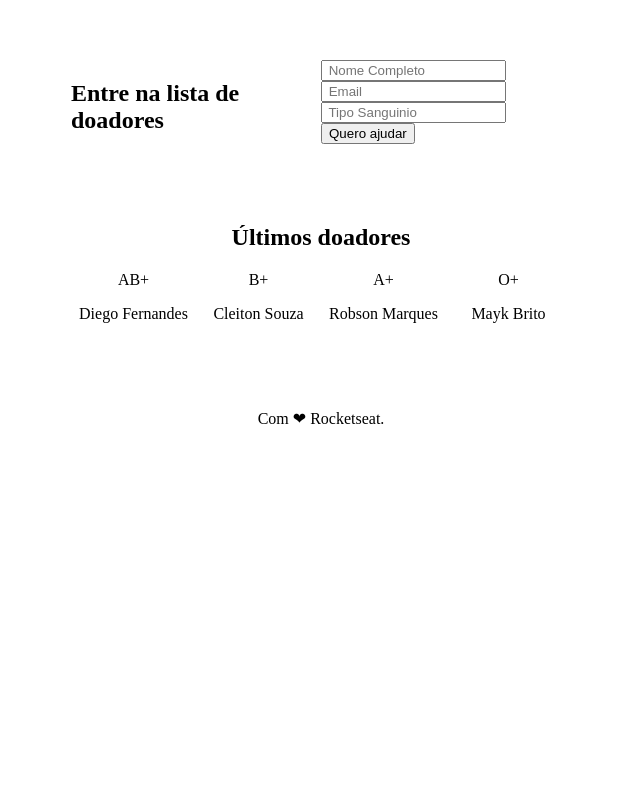
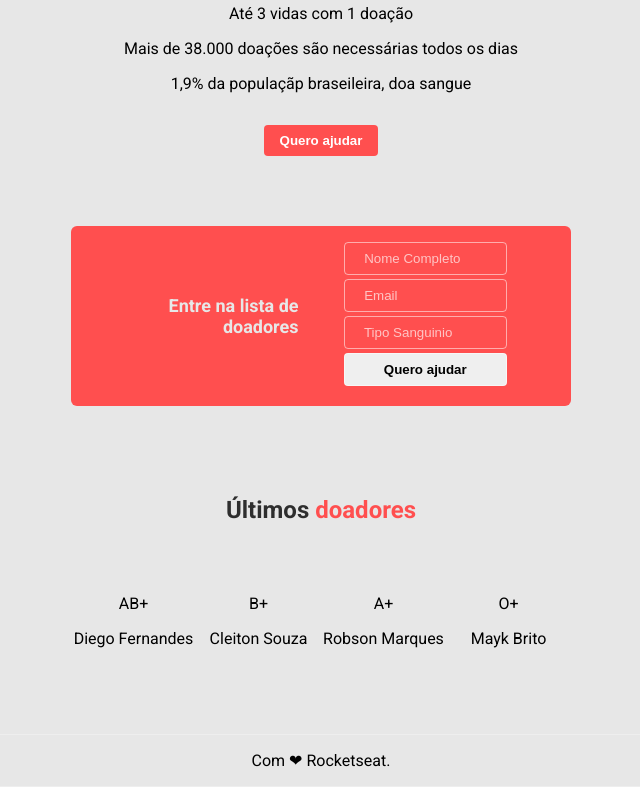
Before and after one commit to MateusBezzan123/MaratonaDev-3.0, a plain HTML site: page index.html in a window 1280 px wide. Shown: the part 260-1047 px from the top of the page, without its empty margins (319-959 px from the left). Before the commit the page ends 800 px from the top, so only its background shows below. Drawn offline with Linux system fonts and the light colour scheme.

Commit message:
Quase finalizando a primeira aula

```diff
--- a/index.html
+++ b/index.html
@@ -10,12 +10,13 @@
         <!-- são configurações da minha pagina -->
         <title>Doe  Sangue! Doe vida </title>
         <link rel="stylesheet" href="style.css">
+        <link href="https://fonts.googleapis.com/css?family=Roboto:400,700&display=swap" rel="stylesheet">
     </head>
 
     <body>
         <!-- aqui vem todo conteúdo visivel para o usuário,dentro de certa pagina-->
         <header>
-            <h1> Doe</h1>
+            <img class="logo" src="logo.png" alt="DOE">
             <h2> A sua doação importa</h2>
             <p> Até 3 vidas com 1 doação</p>
             <p> Mais de 38.000 doações são necessárias todos os dias </p>
@@ -34,7 +35,7 @@
         </section>
 
         <main>
-            <h2>Últimos doadores</h2>
+            <h2>  Últimos <span>doadores</span></h2>
             <section class="donors">
                 <div class="donor">
                     <div class="blood">AB+</div>
--- a/style.css
+++ b/style.css
@@ -1,29 +1,129 @@
 /* CASCADING STYLESHEET */
+
+/* Global */
+*{
+    /* Corrigino o comportamento padrão do css */
+    box-sizing: border-box;
+}
+
 
 html, body {
     margin: 0;
 }
 
-/*   Alinhamentos, Espaçamento, Larguras e Alturas     */
+body {
+    display: flex;
+    flex-direction: column;
+    height: 100vh;
 
-header, main, footer {
-    text-align: center;
+    /* Fonte */
+    font-family: 'Roboto', sans-serif;
+
+    background-color: #e7e7e7;
 }
 
-.donors {
+.logo {
+    width: 120px;
+    margin: 70px 0px;
+}
+
+
+/* Titulos */
+header h1, main h2 {
+    margin-bottom: 70px;
+}
+
+.form h2 {
+    text-align: right;
+    color: #e7e7e7;
+    font-size: 18px;
+}
+
+h1,h2 {
+    color: #000000cc;
+}
+
+main h2 span {
+    color: #ff4f4f;
+}
+
+
+/*   Alinhamentos, Espaçamento, Larguras e Alturas     */
+main .donors {
     display:grid;
     grid-template-columns: 1fr 1fr 1fr 1fr;
 }
 
+/* Form */
 .form {
     display: grid;
     grid-template-columns: 1fr 1fr;
+    grid-gap: 45px;
+    background-color: #ff4f4f;
+    padding: 16px 64px;
+    align-items: center;
+    border-radius: 6px;
+}
+form input,
+form button {
+
+    /* Largura */
+    width: 100%;
+
+    /* Espaçamento */
+    margin-bottom: 4px;
+
+    /* Preenchimento */
+    padding: 8px 16px;
+
+    /* Bordas */
+    border-radius: 4px;
+    border: 1px #ffffff88 solid;
+
+}
+
+form input {
+    background-color: transparent;
+}
+
+form input::placeholder {
+    color: #ffffffaa;
+}
+
+form button {
+    font-weight: bold;
+}
+
+/* Estrutura */
+header, main, footer {
+    /* Alinhamento de texto */
+    text-align: center;
 }
 
 header, .form, main {
-    margin-bottom: 70px;
+    /* Espaçamento com margin */
+    margin: 0 auto 70px auto;
+
+    /* Limites da pagina */
     width: 90%;
     max-width: 500px;
-    margin-left: auto;
-    margin-right: auto;
 }
+
+/* Header */
+header button {
+    padding: 8px 16px;
+    border-radius: 4px;
+    background-color: #ff4f4f;
+    color: white;
+    font-weight: bold;
+    border: none;
+    margin-top: 16px;
+}
+
+
+/* Rodapé */
+footer {
+    margin-top: auto;
+    padding: 16px;
+    border: 1px solid #eee;
+}
```
Also changed, not shown: logo.png (added).
